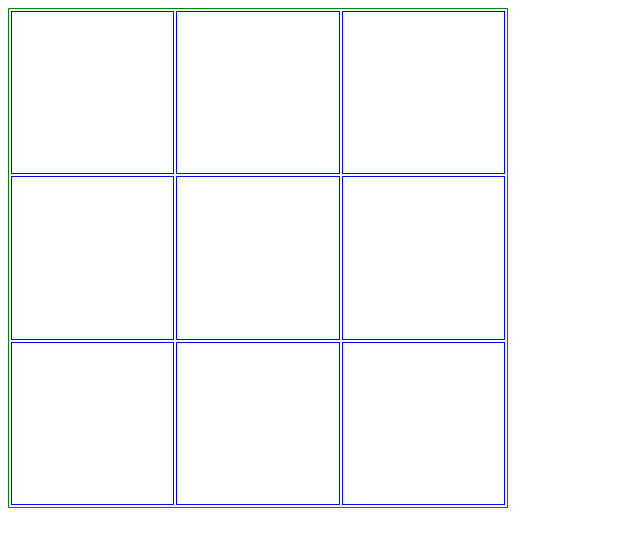
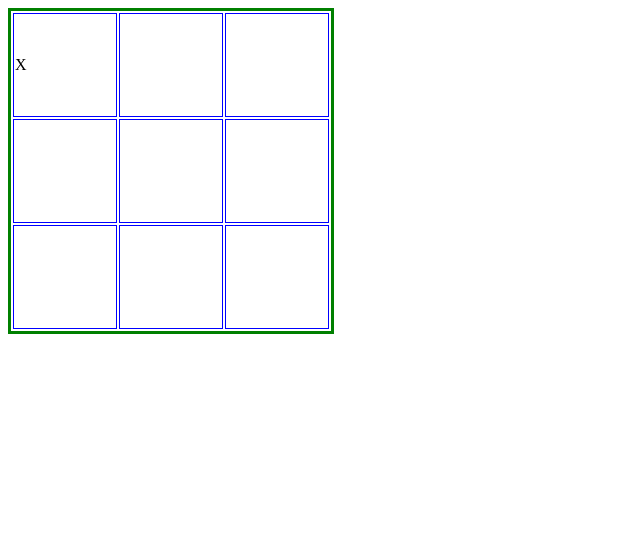
Before and after one commit to ptrthegr8/tic-tac-toe, a plain HTML site: page index.html in a window 1280 px wide. Both pictures are taken after a click on the element 92 px from the left and 92 px from the top of the page. Shown: the whole page, without its empty margins (0-640 px from the left). Drawn offline with Linux system fonts and the light colour scheme.

Commit message:
fourth commit

```diff
--- a/tictactoe.css
+++ b/tictactoe.css
@@ -1,5 +1,7 @@
 td {
     border: 1px solid blue;
+    height: 100px;
+    width: 100px;
   }
 
   td:hover {
@@ -7,7 +9,5 @@ td {
   }
 
   table {
-    border: 1px solid green;
-    width: 500px;
-    height: 500px;
+    border: 3px solid green;
   }
--- a/tictactoe.js
+++ b/tictactoe.js
@@ -17,7 +17,20 @@ const winningCombinations = [
 
 handleClick = function(event) {
     var cell = event.target
-    console.log(cell.id);
+    /*console.log(cell.id);*/
+
+    cell.innerHTML = currentPlayer;
+
+    if(currentPlayer === "X") {
+    playerSelections = playerXSelections;
+    nextPlayer = "O";
+    } else {
+        playerSelections = playerOSelections;
+        nextPlayer = "X";
+    }
+    playerSelections.push(parseInt(cell.id));
+    // Swap Players
+    currentPlayer = nextPlayer;
 }
 
 var cells = document.querySelectorAll("td");
```
